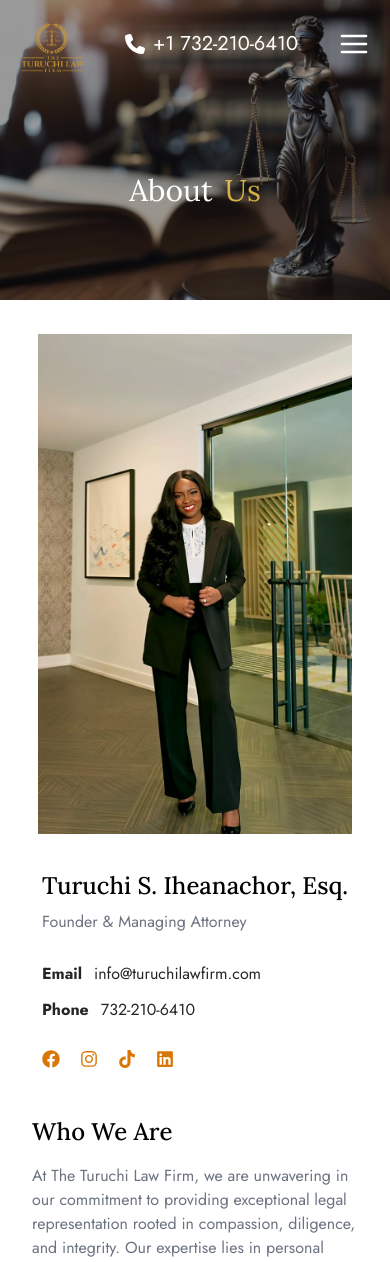
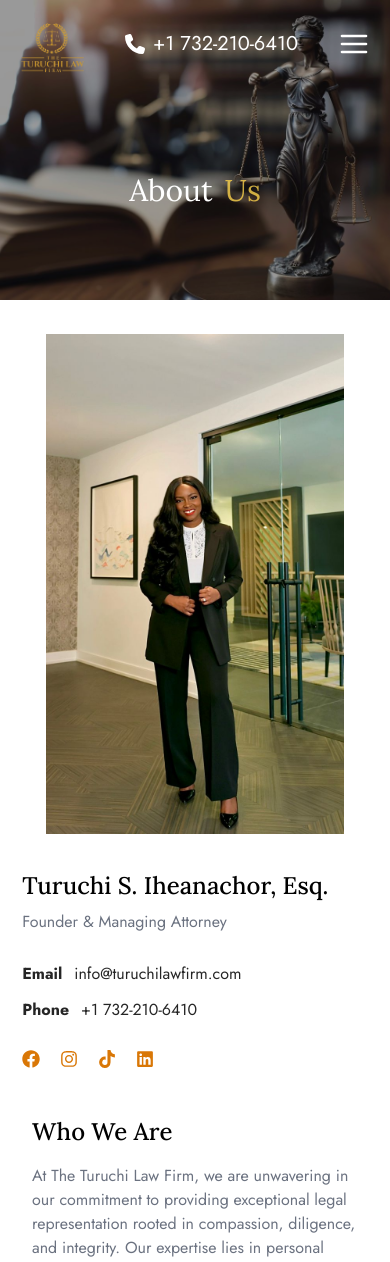
Before and after one commit to mhista/ttlFirm, a Next.js app in the folder ttlfirm/: page /about in a window 390 px wide. Shown: the top 1262 px of the page. Built offline with nearby package versions, Linux system fonts and the light colour scheme.

Commit message:
error correction

```diff
--- a/ttlfirm/components/pages/profile/imageSection.jsx
+++ b/ttlfirm/components/pages/profile/imageSection.jsx
@@ -12,7 +12,7 @@
           alt="law"
         />
         {/* name and profession */}
-        <div className="flex flex-col gap-7 mt-5 px-7 py-4 sm:p-0">
+        <div className="flex flex-col gap-7 mt-5 px-[26] py-4 sm:p-0">
           <div className="flex flex-col gap-2">
             <h1 className="font-lora text-2xl font-medium">Turuchi S. Iheanachor, Esq.</h1>
             <h5 className="text-gray-500">Founder & Managing Attorney</h5>
@@ -24,7 +24,7 @@
             </span>
             <span className="flex gap-3 opacity-85">
               <h6 className="font-bold">Phone</h6>
-              <p>732-210-6410</p>
+              <p>+1 732-210-6410</p>
             </span>
           </div>
           {/* social links */}
```
